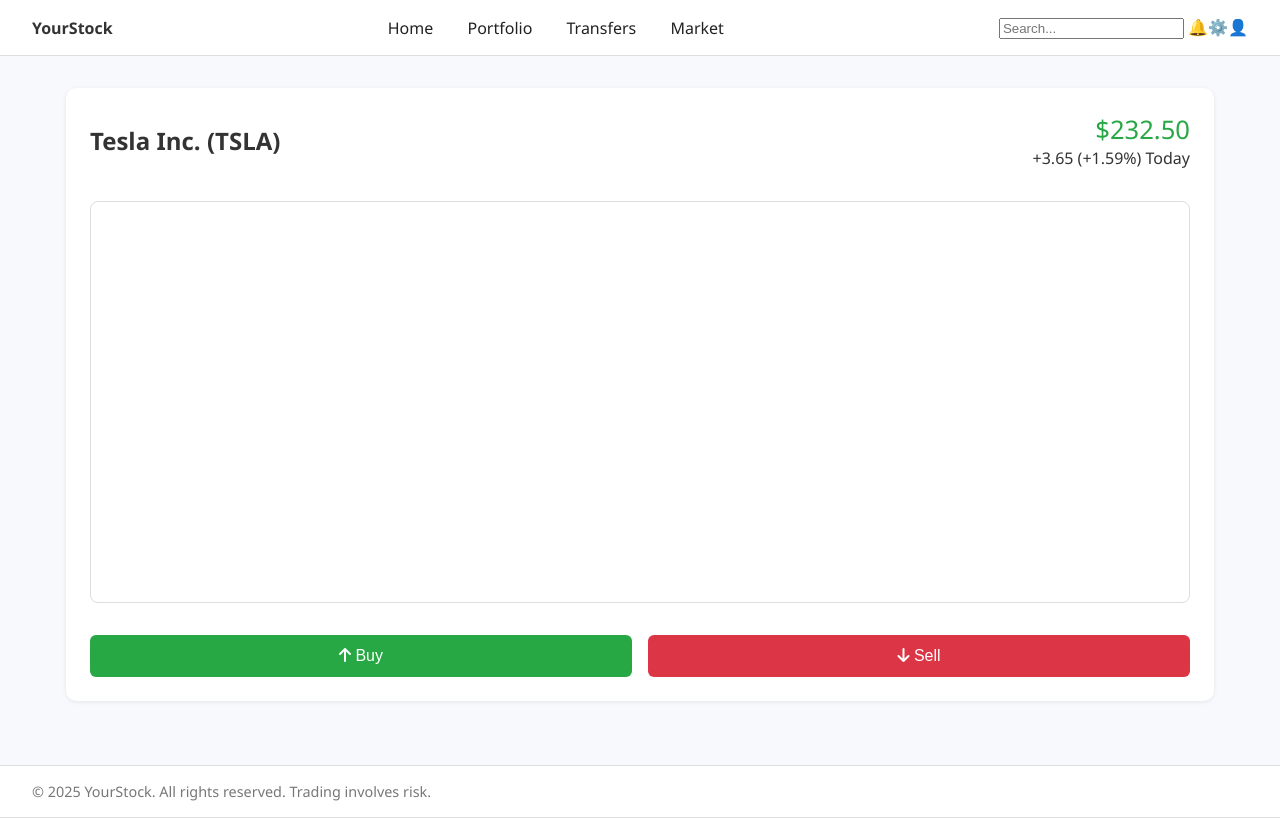
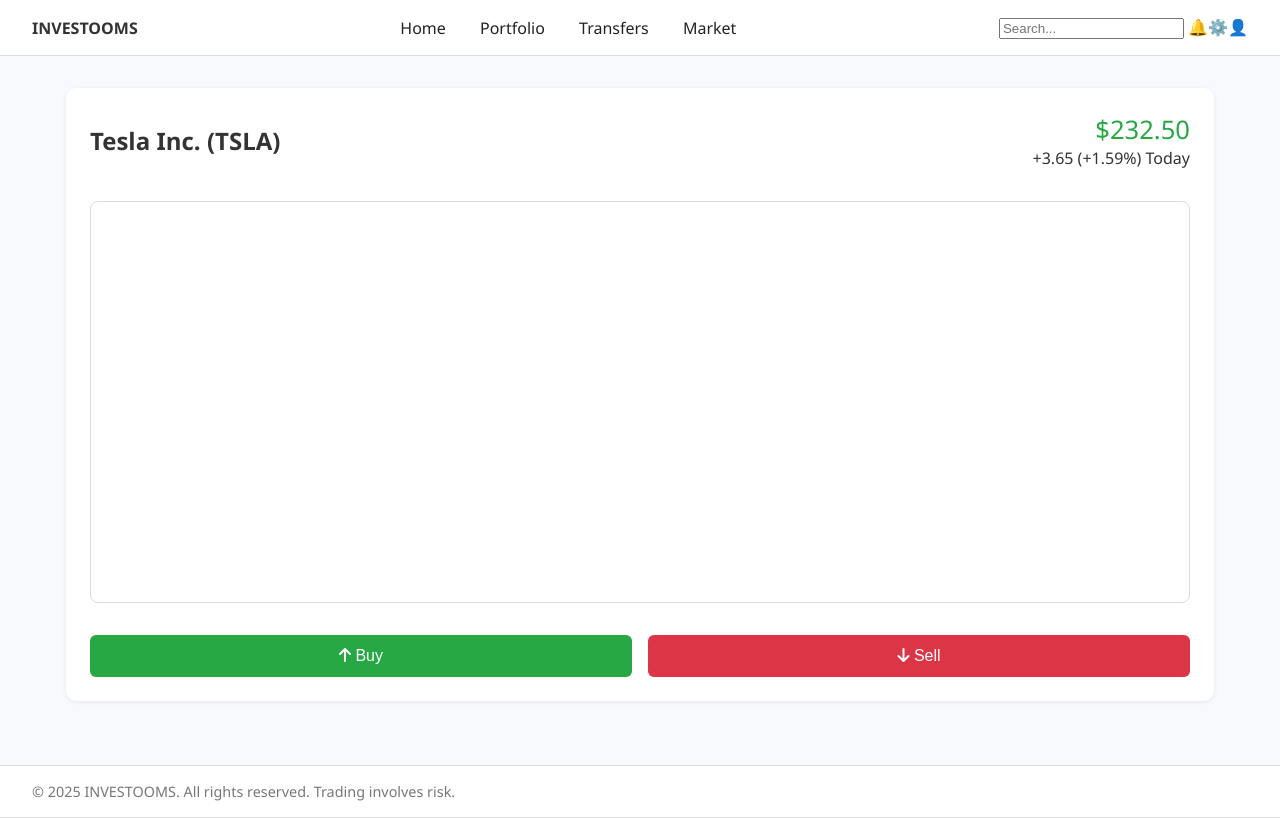
Before and after one commit to nuridiinzoda/INVESTOOMS, a plain HTML site: page stock-tsla.html in a window 1280 px wide. Drawn offline with Linux system fonts and the light colour scheme; a script that the page names is missing.

Commit message:
Update stock-tsla.html

```diff
--- a/stock-tsla.html
+++ b/stock-tsla.html
@@ -145,7 +145,7 @@ body.dark-mode input[type="text"] {
 <body>
 
   <header>
-    <div><strong>YourStock</strong></div>
+    <div><strong>INVESTOOMS</strong></div>
     <nav>
       <a href="home1.html">Home</a>
       <a href="portfolio.html">Portfolio</a>
@@ -191,7 +191,7 @@ body.dark-mode input[type="text"] {
   </div>
 
   <footer>
-    &copy; 2025 YourStock. All rights reserved. Trading involves risk.
+    &copy; 2025 INVESTOOMS. All rights reserved. Trading involves risk.
   </footer>
 
   <script>
```
